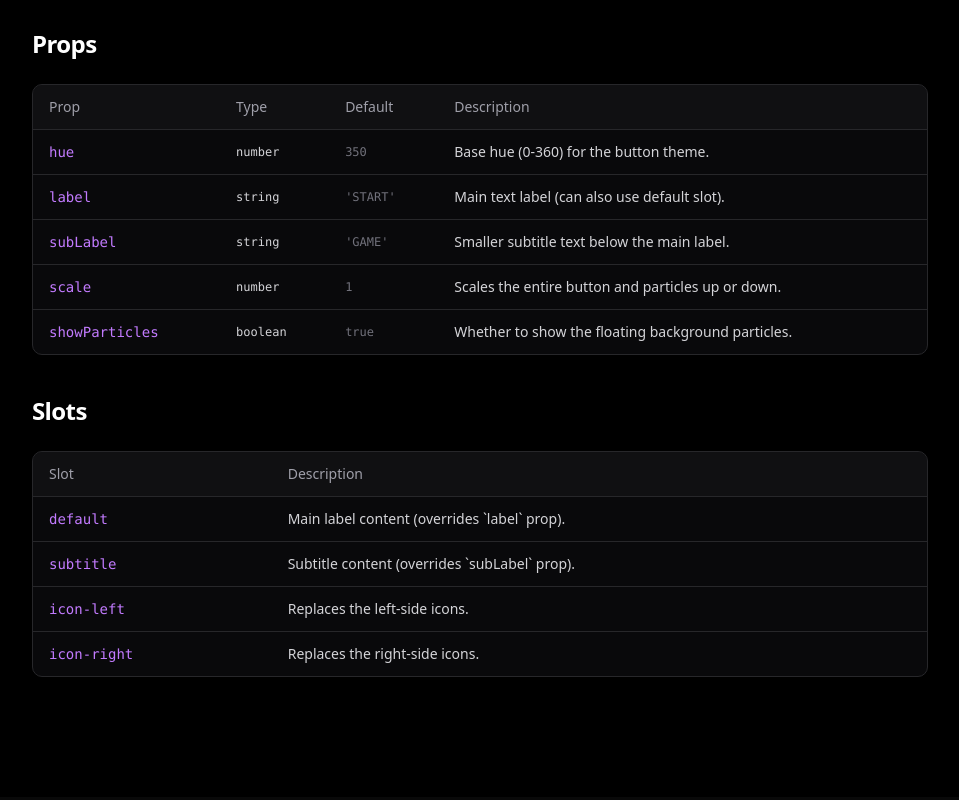
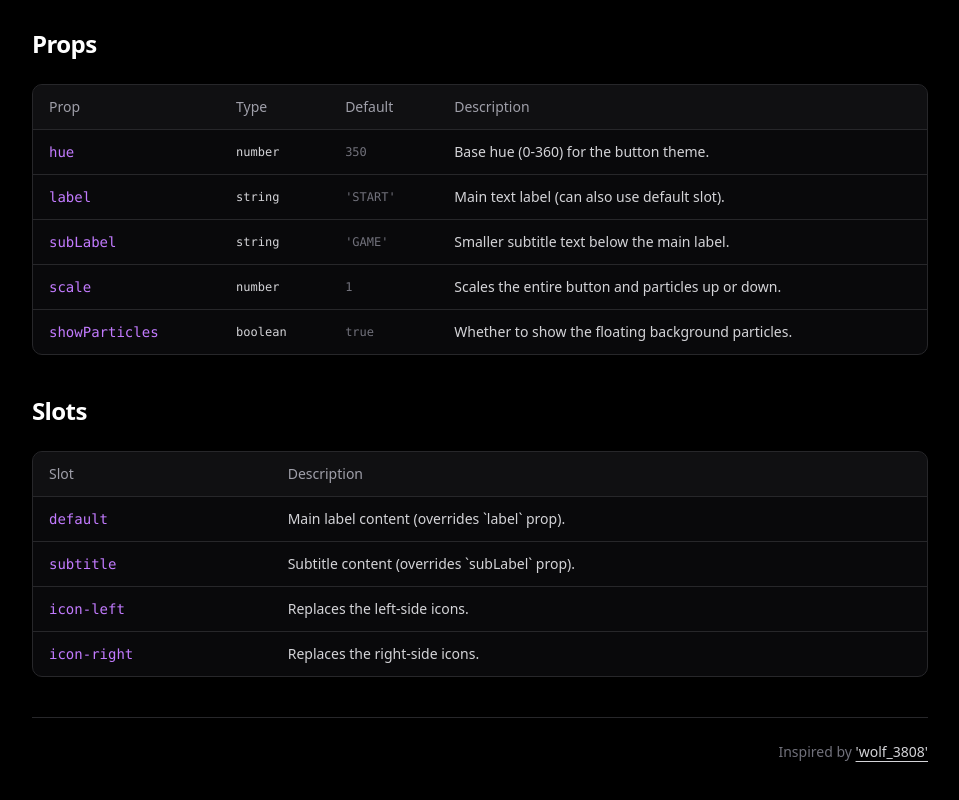
Before and after one commit to iman-mohamadi/raya-ui, a Nuxt app: page /docs/components/pixelated-button in a window 1280 px wide. Shown: the part 1204-2004 px from the top of the page, without its empty margins (272-1231 px from the left). Built offline with nearby package versions, Linux system fonts and the light colour scheme.

Commit message:
Update pixelated-button.vue

```diff
--- a/app/pages/docs/components/pixelated-button.vue
+++ b/app/pages/docs/components/pixelated-button.vue
@@ -1,5 +1,5 @@
 <script setup lang="ts">
-import { PixelatedButton } from '@/components/ui/pixelated-button'
+import { PixelGameButton } from '@/components/ui/pixel-game-button'
 import { AnimatedTabs } from '@/components/ui/animated-tabs'
 import { CodeBlock } from '@/components/ui/code-block'
 import { Crown, Ghost, Sword } from 'lucide-vue-next'
@@ -192,5 +192,19 @@ import { Crown } from 'lucide-vue-next'
       </div>
     </div>
 
+    <div class="border-t border-zinc-800 pt-6 text-sm text-zinc-500 flex justify-end">
+      <p>
+        Inspired by
+        <a
+            href="https://uiverse.io/wolf_3808/gentle-jellyfish-74"
+            target="_blank"
+            rel="noopener noreferrer"
+            class="text-zinc-300 hover:text-white underline underline-offset-4 transition-colors"
+        >
+          'wolf_3808'
+        </a>
+      </p>
+    </div>
+
   </div>
 </template>
```
